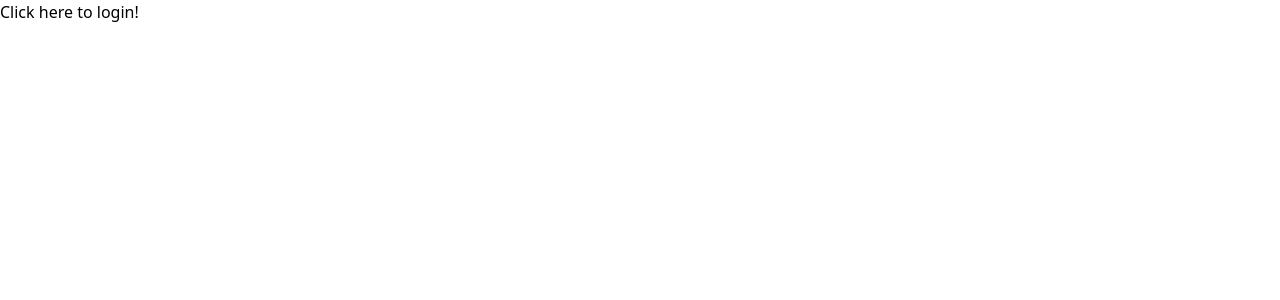
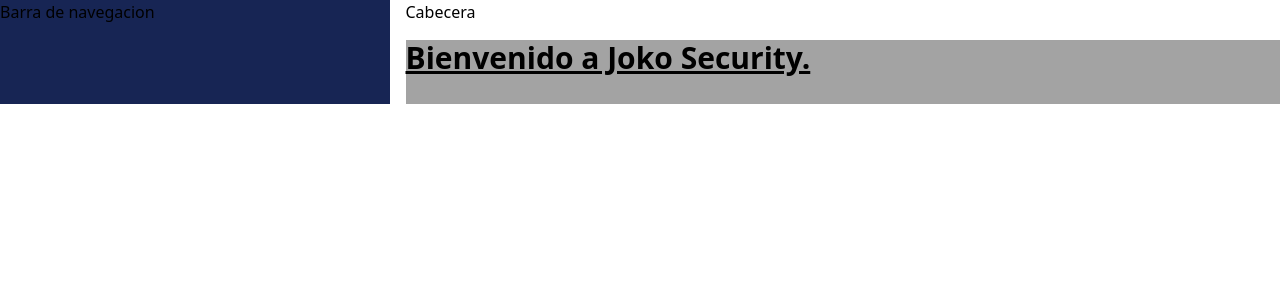
Before and after one commit to jokoframework/security-starter-react, a Next.js app: page / in a window 1280 px wide. Shown: the top 300 px of the page. Built offline with nearby package versions, Linux system fonts and the light colour scheme.

Commit message:
Empezar layout principal con Tailwind

```diff
--- a/src/pages/index.tsx
+++ b/src/pages/index.tsx
@@ -9,7 +9,15 @@ const inter = Inter({ subsets: ['latin'] })
 export default function Home() {
   return (
     <>
-      <p><Link href="login" className="hover:underline">Click here </Link>to login!</p>
+    <div className="grid grid-rows-3 grid-flow-col gap-4">
+      <div className="max-sm:hidden row-span-3 bg-blue-950">Barra de navegacion</div>
+      <div className="col-span-2">Cabecera</div>
+      <div className="row-span-2 col-span-2 bg-neutral-400">
+        <h1 className="text-3xl font-bold underline">
+          Bienvenido a Joko Security.
+        </h1>
+      </div>
+    </div>
     </>
   )
 }
```
